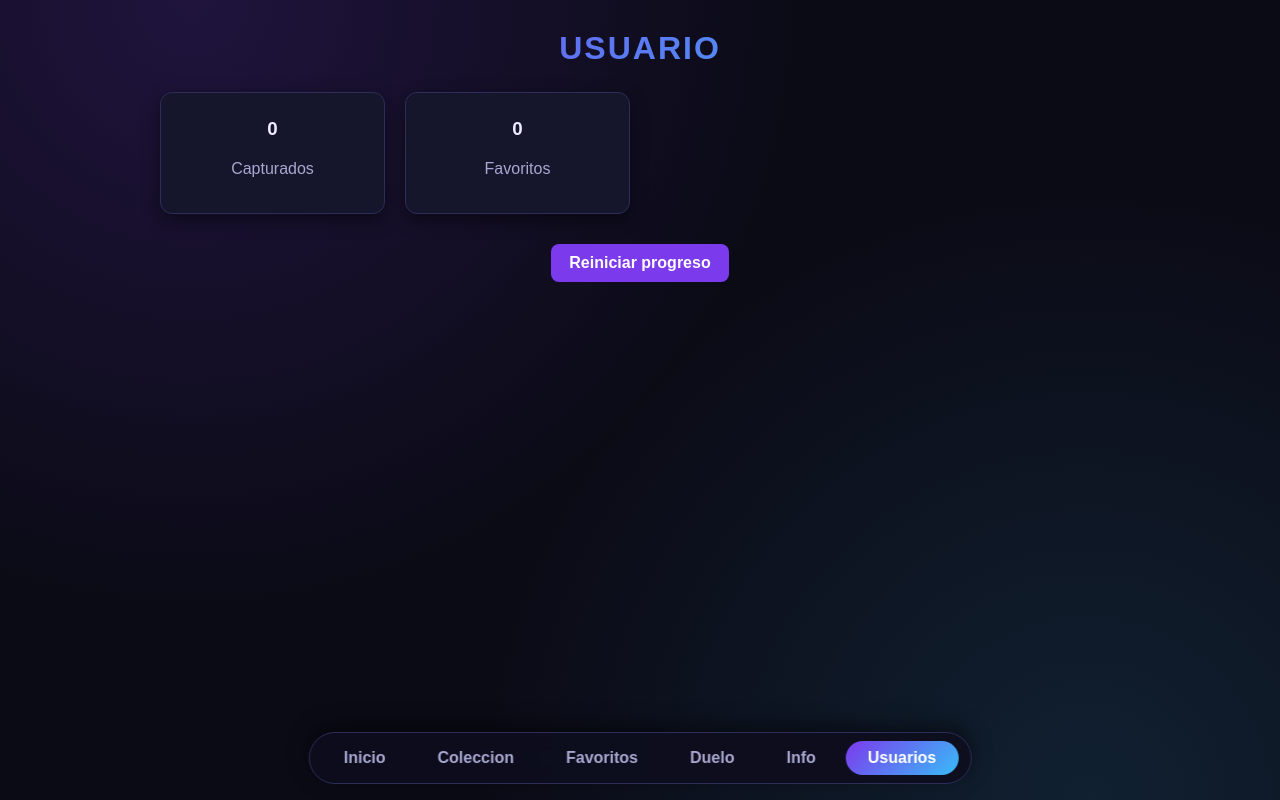
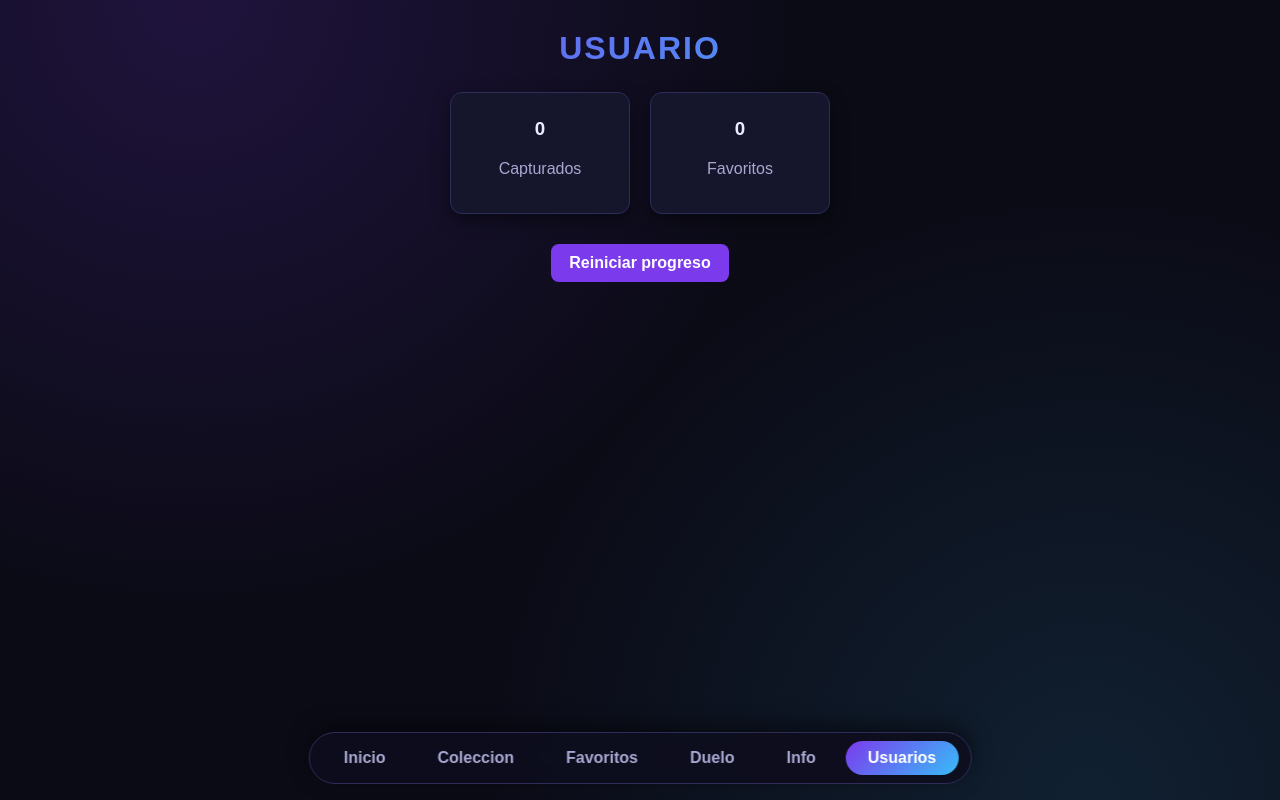
Before and after one commit to Xstven/API-JUJUTSU-KAISEN, a React (Vite) app: page /usuario in a window 1280 px wide. Built offline with nearby package versions, Linux system fonts and the light colour scheme.

Commit message:
ajuste usuario

```diff
--- a/src/components/Usuario/index.jsx
+++ b/src/components/Usuario/index.jsx
@@ -25,7 +25,10 @@ function Usuario() {
     <main className="c-page">
       <h1>Usuario</h1>
 
-      <div className="c-grid">
+      <div
+        className="c-grid"
+        style={{ gridTemplateColumns: 'repeat(2, minmax(0, 180px))', justifyContent: 'center' }}
+      >
         <div className="c-card">
           <h3>{capturados}</h3>
           <p>Capturados</p>
```
